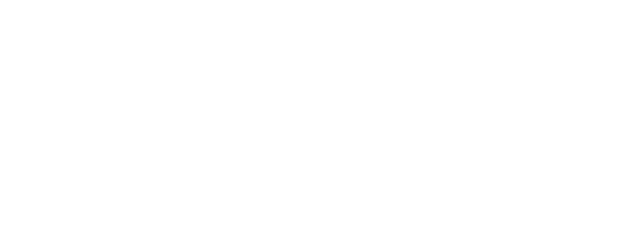
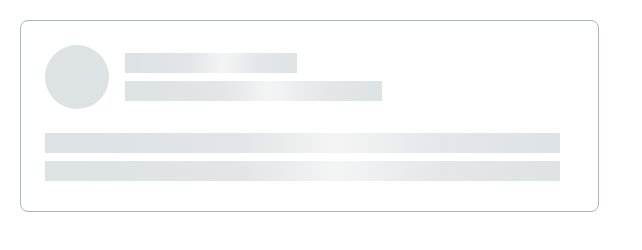
Before and after one commit to js-tasks-ru/htmlcss-20250123_duhovny, a website: page 04-lection2/02-skeleton/index.html in a window 1280 px wide. Shown: the whole page, without its empty margins (0-642 px from the left). Drawn offline with Linux system fonts and the light colour scheme.

Commit message:
skeleton

```diff
--- a/04-lection2/02-skeleton/index.html
+++ b/04-lection2/02-skeleton/index.html
@@ -3,9 +3,22 @@
 <html lang="ru">
     <head>
         <link rel="stylesheet" href="../../assets/css/main.css">
-        <link rel="stylesheet" href="./skeleton.css">
+        <link rel="stylesheet" href="skeleton.css">
     </head>
     <body>
+        <div class="skeleton">
+            <div class="skeleton__header">
+                <div class="skeleton__header-img"></div>
+                <div class="skeleton__details">
+                    <div class="skeleton__line" style="width: 172px;"></div>
+                    <div class="skeleton__line" style="width: 257px;"></div>
+                </div>
+            </div>
+            <div class="skeleton__description">
+                <div class="skeleton__line" style="width: 515px;"></div>
+                <div class="skeleton__line" style="width: 515px;"></div>
+            </div>
+        </div>
 
     </body>
 </html>
--- a/04-lection2/02-skeleton/skeleton.css
+++ b/04-lection2/02-skeleton/skeleton.css
@@ -0,0 +1,45 @@
+.skeleton {
+    border: 1px solid var(--grey-3);
+    width: 579px;
+    height: 192px;
+    margin-top: 20px;
+    margin-left: 20px;
+    background-color: var(--white);
+    border-radius: 8px;
+}
+
+.skeleton__header {
+    display: flex;
+    padding-top: 24px;
+    padding-left: 24px;
+}
+
+.skeleton__header-img {
+    width: 64px;
+    height: 64px;
+    background-color: var(--grey-2);
+    border-radius: 50%;
+}
+
+.skeleton__details {
+    display: flex;
+    flex-direction: column;
+    justify-content: space-between;
+    padding-top: 8px;
+    padding-left: 16px;
+    height: 56px;
+}
+
+.skeleton__line {
+    height: 20px;
+    background: linear-gradient(92.51deg, #DDE2E5 6.44%, #E2E6E8 38.47%, #F3F5F5 56.48%, #E3E7EA 77.5%, #DDE2E5 102.52%);
+}
+
+.skeleton__description {
+    padding-top: 24px;
+    padding-left: 24px;
+    height: 72px;
+    display: flex;
+    flex-direction: column;
+    justify-content: space-between;
+}
```
